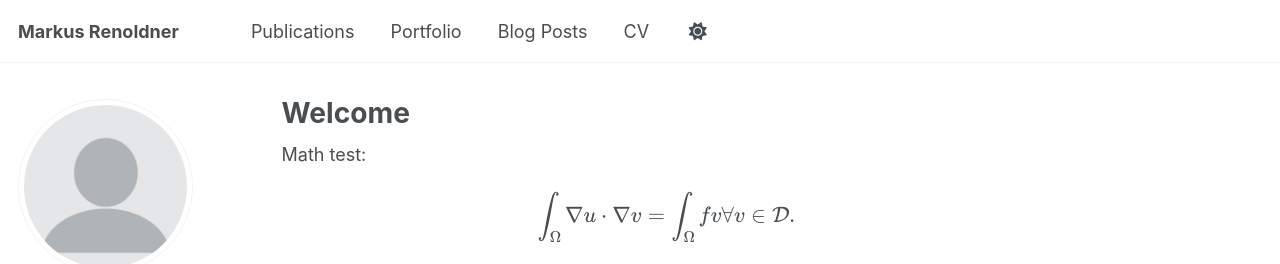
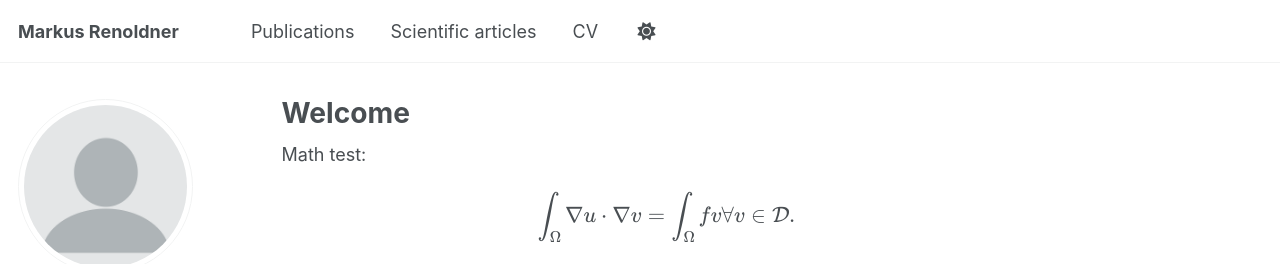
Before and after one commit to markusrenoldner/website, a Jekyll site: the page built from _pages/about.md, in a window 1280 px wide. Shown: the top 264 px of the page. Built offline with Jekyll 4.4.1, drawn with Linux system fonts in a browser that asks for light colours; some web fonts are replaced.

Commit message:
Update navigation.yml

```diff
--- a/_data/navigation.yml
+++ b/_data/navigation.yml
@@ -20,10 +20,10 @@ main:
   #- title: "Teaching"
   #  url: /teaching/
 
-  - title: "Portfolio"
-    url: /portfolio/
+  #- title: "Portfolio"
+  #  url: /portfolio/
 
-  - title: "Blog Posts"
+  - title: "Scientific articles"
     url: /year-archive/
 
   - title: "CV"
```
